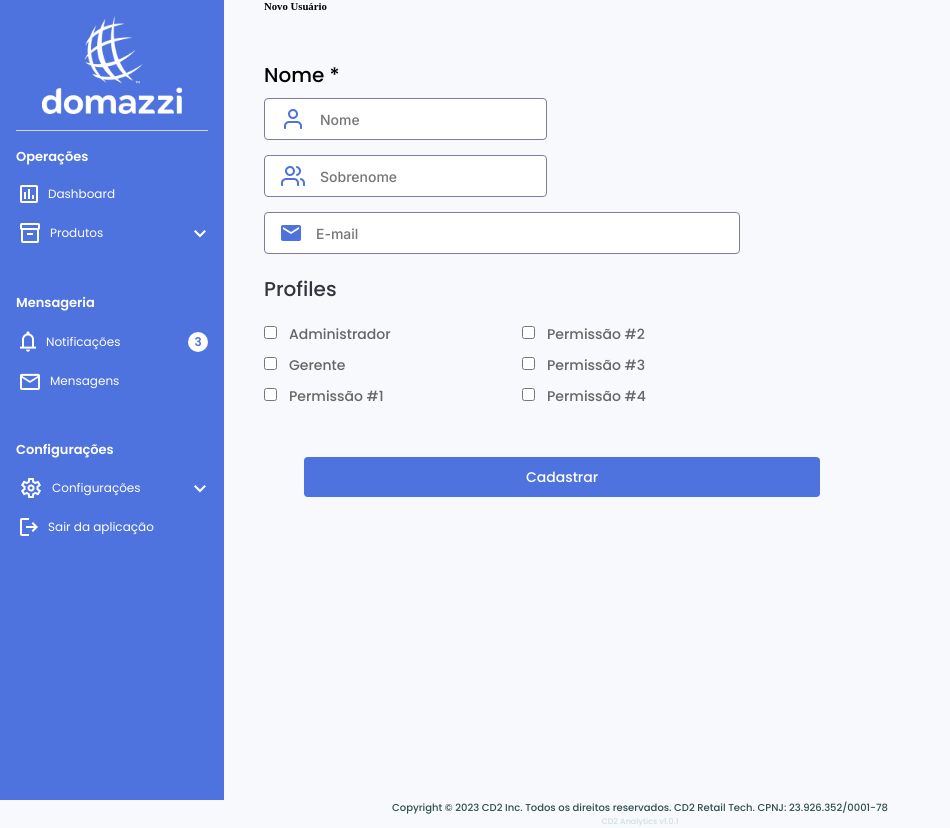
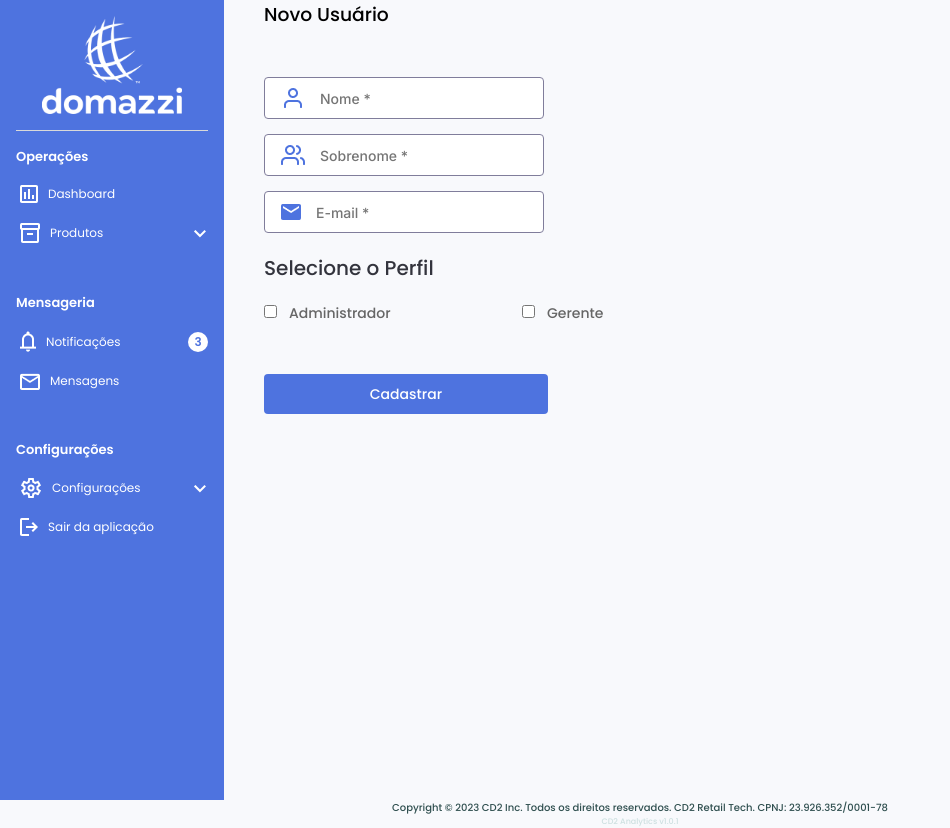
Before and after one commit to brunocd2/cd2-grafo-integrator-front, a React (Create React App) app: page /usuarios in a window 1280 px wide. Shown: the whole page, without its empty margins (0-950 px from the left). Built offline with nearby package versions, Linux system fonts and the light colour scheme.

Commit message:
adjust layout cadastro

```diff
--- a/src/components/InputWithIcon/styles.js
+++ b/src/components/InputWithIcon/styles.js
@@ -20,6 +20,7 @@ export const InputWithIconWrapper = styled.div`
     padding: 0 16px;
     position: relative;
     margin-right: 40px;
+    width: 280px;
     img {
       margin: auto 0px;
 
--- a/src/pages/CreateUser/index.js
+++ b/src/pages/CreateUser/index.js
@@ -12,7 +12,7 @@ import { Toaster } from "react-hot-toast";
 
 export default function CreateUser() {
   const [permissions, setPermissions] = useState([
-    'Administrador', 'Permissão #2', 'Gerente', 'Permissão #3', 'Permissão #1', 'Permissão #4'
+    'Administrador',  'Gerente'
   ])
 
   const [name, setName] = useState('');
@@ -43,32 +43,31 @@ export default function CreateUser() {
     <CreateUserWrapper>
       <Toaster position="top-right" reverseOrder={false} />
 
-      <h6>Novo Usuário</h6>
+      <h3>Novo Usuário</h3>
 
       <form onSubmit={handleSubmit}>
         <span className="row">
           <InputWithIcon
-            placeholder="Nome"
-            label="Nome *"
+            placeholder="Nome *"
             left={{ src: UserIcon }}
             value={name} setValue={setName}
           />
 </span>
 <span className="row">
           <InputWithIcon
-            placeholder="Sobrenome"
+            placeholder="Sobrenome *"
             left={{ src: UsersIcon }}
             value={lastName} setValue={setLastName}
           />
         </span>
 
         <InputWithIcon
-          placeholder="E-mail"
+          placeholder="E-mail *"
           left={{ src: MailIcon }}
           value={email} setValue={setEmail}
         />
 
-        <h2>Profiles</h2>
+        <h2>Selecione o Perfil</h2>
 
         <div className="permissions">
           {permissions.map((permission, index) =>
--- a/src/pages/CreateUser/styles.js
+++ b/src/pages/CreateUser/styles.js
@@ -60,9 +60,8 @@ export const CreateUserWrapper = styled.main`
     }
 
     > button {
-      width: 100%;
+      width: 55%;
       margin-top: 40px;
-      margin-left:40px;
     }
   }
 `
--- a/src/pages/Login/index.js
+++ b/src/pages/Login/index.js
@@ -84,24 +84,24 @@ export default function Login() {
     <>
       <LoginLeftWrapper>
         <img src={Logo} alt="domazzi" />
-        <h2>Bem vindo(a) ao <br /> Portal Domazzi.</h2>
+        <h2>Bem vindo(a) ao <br /> Portal Analytics.</h2>
       </LoginLeftWrapper>
 
       <LoginRightWrapper>
         <img src={LogoMobile} alt="domazzi" />
 
-        <h2>Insira os dados para <br /> acessar a aplicação.</h2>
+        <h3>Agregando valor ao seu negócio  <br /> através de análise de dados de ponta.</h3>
 
         <form onSubmit={handleSubmit}>
           <InputWithIcon
-            label="E-mail" placeholder="Insira seu e-mail"
+            placeholder="Insira seu e-mail"
             type="email"
             value={email} setValue={setEmail}
             left={{ src: MailIcon }}
           />
 
           <InputWithIcon
-            label="Senha" placeholder="Insira sua senha"
+            placeholder="Insira sua senha"
             value={password} setValue={setPassword}
             left={{ src: LockIcon, }}
             right={{
```
